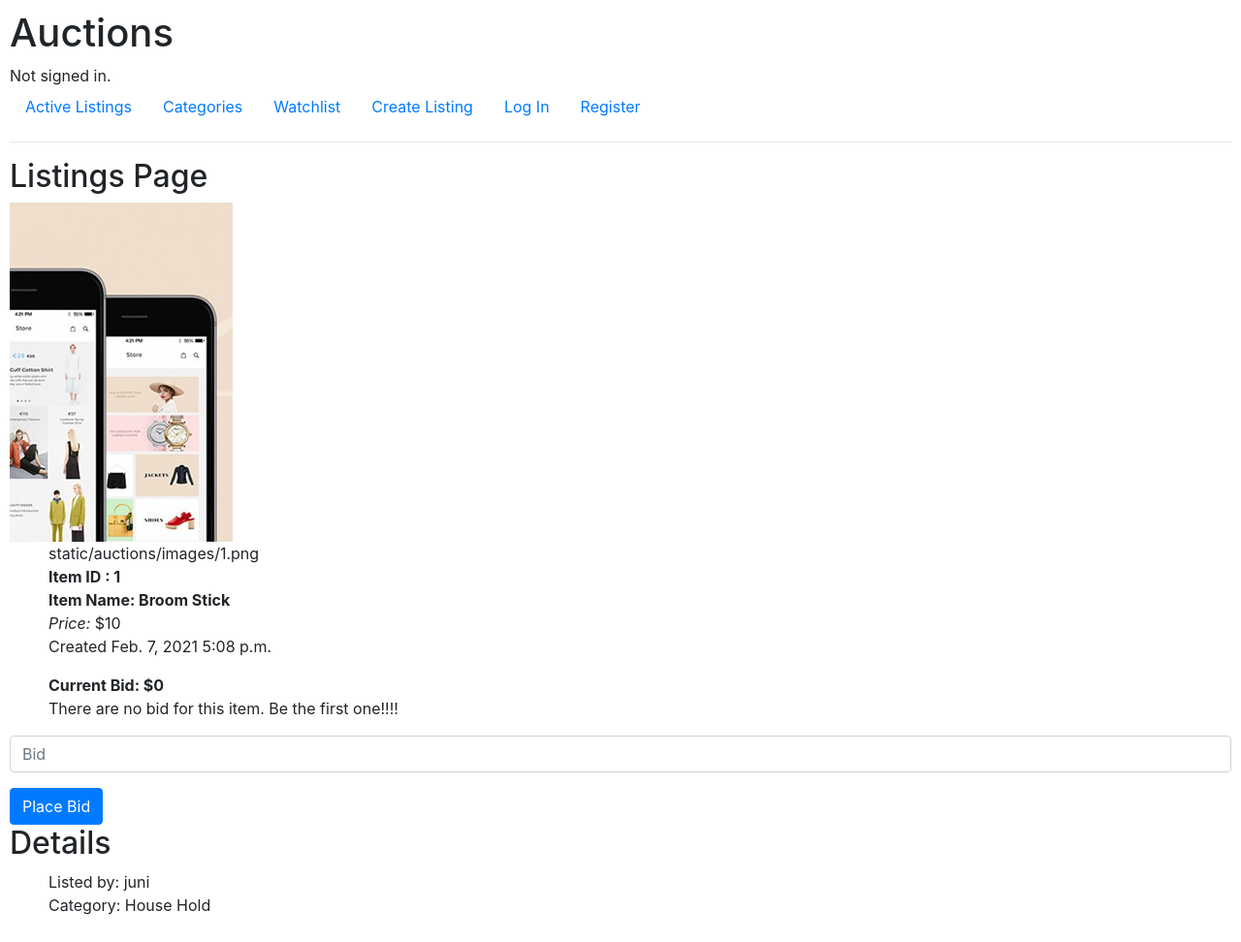
After one commit to shinnguyen93/commerce, a Django app: page /listings/1 in a window 1280 px wide. The commit adds this page. Shown: the whole page at 97% size. Run offline with Django 3.2, Linux system fonts and the light colour scheme; data comes from the database, SQL or seed files in the repository; some libraries are stand-ins or nearby versions.

Commit message:
update listings page. Currently having bug at displaying image on listing page

```diff
--- a/auctions/admin.py
+++ b/auctions/admin.py
@@ -10,14 +10,14 @@ class ItemAdmin(admin.ModelAdmin):
     fields = ('itemName', 'price', 'description', 'category', 'image')
 
 class AuctionListingAdmin(admin.ModelAdmin):
-    fields = ('item', 'listedBy', 'createDate', 'createTime')
+    list_display = ("__str__", 'listedBy', 'createDate', 'createTime')
 
 class BiddingAdmin(admin.ModelAdmin):
-    fields = ('item', 'bidPrice','listedBy')
+    fields = ('listingInfo', 'bidPrice', 'bidCount')
 
 
 class CommentAdmin(admin.ModelAdmin):
-    list_display = ('item', 'comment', 'userComment')
+    filter_horizontal = ("items",)
 
 
 admin.site.register(User, UserAdmin)
--- a/auctions/models.py
+++ b/auctions/models.py
@@ -17,7 +17,7 @@ class Item(models.Model):
         return f"{self.id}, {self.itemName}, {self.price}, {self.description}, {self.category}"
 
 class AuctionListing(models.Model):
-    item = models.ForeignKey(Item, on_delete=models.CASCADE, related_name="item_name")
+    item = models.OneToOneField(Item, on_delete=models.CASCADE, related_name="item")
     listedBy = models.ForeignKey(
         User, on_delete=models.CASCADE, related_name="listed_by")
     createDate = models.DateField(default=datetime.now, blank=True)
@@ -27,18 +27,18 @@ class AuctionListing(models.Model):
         return f"{self.item}, {self.listedBy}, {self.createDate}, {self.createTime}"
 
 class Bidding(models.Model):
-    item = models.ForeignKey(Item, on_delete=models.CASCADE, related_name="bid_item",null=True)
+    listingInfo = models.ForeignKey(AuctionListing, on_delete=models.CASCADE, related_name="listing_info",null=True)
     bidPrice = models.PositiveIntegerField(null=True)
-    listedBy = models.ForeignKey(User, on_delete=models.CASCADE, related_name="bid_listed_by",null=True)
+    bidCount = models.PositiveIntegerField(default=0)
 
     def __str__(self):
-        return f"{self.item}, {self.bidPrice}, {self.listedBy}"
+        return f"Listing Info: {self.listingInfo}, Bid Price: {self.bidPrice}, No of Bid: {self.bidCount}"
 
 
 class Comment(models.Model):
-    item = models.ForeignKey(Item, on_delete=models.CASCADE, related_name="comment_item",null=True)
+    items = models.ManyToManyField(Item, blank=True, related_name="comment_item")
     comment = models.TextField(null=True)
     userComment = models.ForeignKey(User, on_delete=models.CASCADE, related_name="user_comment", null=True)
 
     def __str__(self):
-        return f"{self.item}, {self.comment}, {self.userComment}"
+        return f"{self.items}, {self.comment}, {self.userComment}"
--- /dev/null
+++ b/auctions/templates/auctions/bid.html
@@ -0,0 +1,5 @@
+{% extends "auctions/layout.html" %} {% load static %} {% block body %}
+<h2>Categories page</h2>
+
+
+{% endblock %}
--- /dev/null
+++ b/auctions/templates/auctions/categories.html
@@ -0,0 +1,5 @@
+{% extends "auctions/layout.html" %} {% load static %} {% block body %}
+<h2>Categories page</h2>
+
+
+{% endblock %}
--- /dev/null
+++ b/auctions/templates/auctions/createListings.html
@@ -0,0 +1,5 @@
+{% extends "auctions/layout.html" %} {% load static %} {% block body %}
+<h2>Create Listing page</h2>
+
+
+{% endblock %}
--- a/auctions/templates/auctions/layout.html
+++ b/auctions/templates/auctions/layout.html
@@ -18,6 +18,15 @@
         <li class="nav-item">
             <a class="nav-link" href="{% url 'index' %}">Active Listings</a>
         </li>
+        <li class="nav-item">
+            <a class="nav-link" href="{% url 'categories' %}">Categories</a>
+        </li>
+        <li class="nav-item">
+            <a class="nav-link" href="{% url 'watchlist' %}">Watchlist</a>
+        </li>
+        <li class="nav-item">
+            <a class="nav-link" href="{% url 'createListings' %}">Create Listing</a>
+        </li>
         {% if user.is_authenticated %}
         <li class="nav-item">
             <a class="nav-link" href="{% url 'logout' %}">Log Out</a>
--- /dev/null
+++ b/auctions/templates/auctions/listings.html
@@ -0,0 +1,39 @@
+{% extends "auctions/layout.html" %} {% load static %} {% block body %}
+<h2>Listings Page</h2>
+<div>
+    <img src="{% static '' %} {{item.listingInfo.item.image}}" alt="item img" />
+</div>
+<div>
+    <ul style="list-style-type: none;">
+        <li>{{ item.listingInfo.item.image }}</li>
+        <li><strong>Item ID : {{ item.listingInfo.item.id}}</strong></li>
+        <li><strong>Item Name: {{ item.listingInfo.item.itemName}}</strong></li>
+        <li><em>Price: </em>${{ item.listingInfo.item.price}}</li>
+        <li>Created {{ item.listingInfo.createDate }} {{ item.listingInfo.createTime }}</li>
+    </ul>
+</div>
+<div>
+    <ul style="list-style-type: none;">
+        <li><strong>Current Bid: ${{ item.bidPrice }}</strong></li>
+        {% if item.bidCount == 0 %}
+        <li> There are no bid for this item. Be the first one!!!!</li>
+        {% else %}
+        <li> {{ item.bidCount }} bids so far.</li>
+        {% endif %}
+    </ul>
+    <form action="{% url 'bid' %}" method="post">
+        {% csrf_token %}
+        <div class="form-group">
+            <input class="form-control" type="number" name="bid" placeholder="Bid">
+        </div>
+        <input class="btn btn-primary" type="submit" value="Place Bid">
+    </form>
+</div>
+<div>
+    <h2>Details</h2>
+    <ul style="list-style-type: none;">
+        <li>Listed by: {{ item.listingInfo.listedBy }}</li>
+        <li>Category: {{ item.listingInfo.item.category }}</li>
+    </ul>
+</div>
+{% endblock %}
--- a/auctions/urls.py
+++ b/auctions/urls.py
@@ -8,7 +8,12 @@ urlpatterns = [
     path("", views.index, name="index"),
     path("login", views.login_view, name="login"),
     path("logout", views.logout_view, name="logout"),
-    path("register", views.register, name="register")
+    path("register", views.register, name="register"),
+    path("listings/<int:item_id>", views.listings, name="listings"),
+    path("categories",views.categories,name="categories"),
+    path("watchlist",views.watchlist,name="watchlist"),
+    path("createListings",views.createListings,name="createListings"),
+    path("bid",views.bid,name="bid"),
 ]
 urlpatterns += static(settings.STATIC_URL, document_root=settings.STATIC_ROOT)
 urlpatterns += static(settings.MEDIA_URL, document_root=settings.MEDIA_ROOT)
--- a/auctions/views.py
+++ b/auctions/views.py
@@ -1,6 +1,6 @@
 from django.contrib.auth import authenticate, login, logout
 from django.db import IntegrityError
-from django.http import HttpResponse, HttpResponseRedirect
+from django.http import HttpResponse, HttpResponseRedirect, Http404
 from django.shortcuts import render
 from django.urls import reverse
 
@@ -12,6 +12,27 @@ def index(request):
         "listings": AuctionListing.objects.all()
     })
 
+
+def listings(request, item_id):
+    try:
+        item = Bidding.objects.get(id=item_id)
+    except Bidding.DoesNotExist:
+        raise Http404("Item does not Exist!!!!")
+    return render(request, "auctions/listings.html",{
+        "item":item
+    })
+
+def bid(request):
+    pass
+
+def categories(request):
+    pass
+
+def watchlist(request):
+    pass
+
+def createListings(request):
+    pass
 
 def login_view(request):
     if request.method == "POST":
```
Also changed, not shown: auctions/templates/auctions/index.html (+4 -3 lines), auctions/migrations/0015_auto_20210207_1642.py (added), auctions/migrations/0016_auto_20210207_1643.py (added), auctions/migrations/0017_bidding_bidcount.py (added), auctions/migrations/0018_auto_20210207_1651.py (added), auctions/migrations/0019_auto_20210207_1705.py (added), auctions/migrations/0020_auto_20210207_1707.py (added), auctions/static/auctions/images/2.png (added), db.sqlite3.
